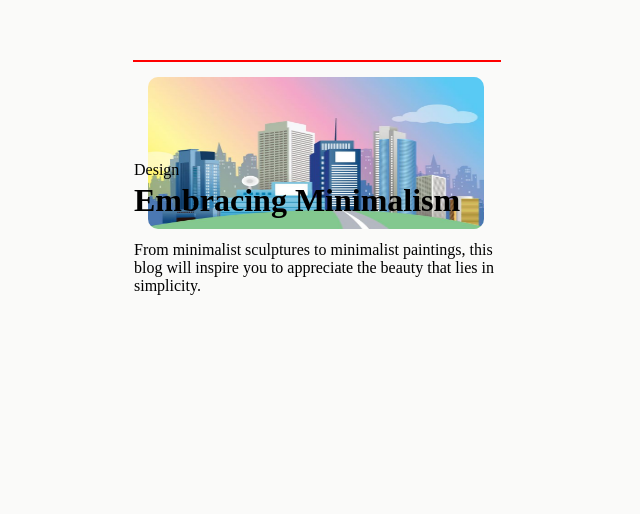
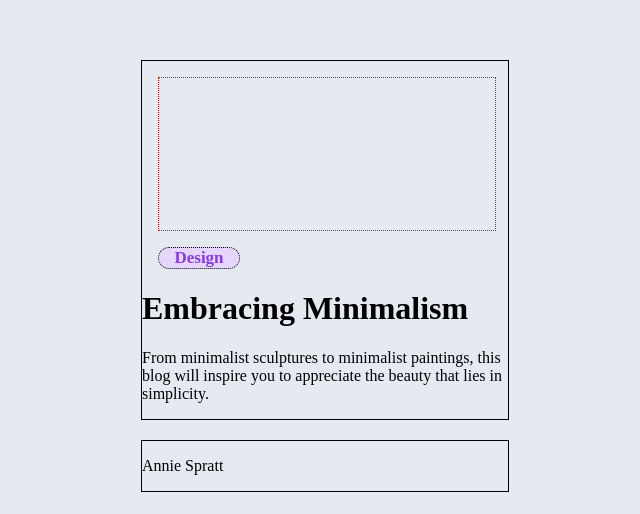
Before and after one commit to yonatanhaddish/cssPractice, a plain HTML site: page page02.html in a window 1280 px wide. Shown: the part 104-618 px from the top of the page, without its empty margins (31-671 px from the left). Drawn offline with Linux system fonts and the light colour scheme.

Commit message:
some styling on card project

```diff
--- a/page02.html
+++ b/page02.html
@@ -10,9 +10,10 @@
     <div class="container">
       <div class="upper-section">
         <div class="photo-cover">
-          <img src="cityCartoon01.jpg" alt="" />
+          <!-- <img src="cityCartoon01.jpg" alt="" /> -->
+          <div class="box"></div>
         </div>
-        <div class="design"><p>Design</p></div>
+        <div class="design">Design</div>
         <div class="text-section">
           <h1>Embracing Minimalism</h1>
           <p>
@@ -21,9 +22,9 @@
           </p>
         </div>
       </div>
-      <!-- <div class="lower-section">
+      <div class="lower-section">
         <p>Annie Spratt</p>
-      </div> -->
+      </div>
     </div>
   </body>
 </html>
--- a/style02.css
+++ b/style02.css
@@ -1,36 +1,41 @@
 body {
-  margin: 0;
-  padding: 0;
-  background-color: #fafaf9;
+  background-color: #e5eaf0;
+}
+.box {
+  border: dotted 1px red;
+  width: 336px;
+  height: 152px;
+  margin-left: 16px;
+  margin-top: 16px;
+  /* margin-bottom: 16px; */
+}
+.upper-section {
+  border: solid 1px black;
+  margin-bottom: 20px;
+  display: flex;
+  flex-direction: column;
+}
+.lower-section {
+  border: solid 1px black;
 }
 .container {
-  /* border: solid 2px red; */
+  width: 368px;
+  height: 246px;
+  display: flex;
+  flex-direction: column;
   margin-top: 164px;
   margin-left: 164px;
-  width: 368px;
-  height: 246px;
-}
-.upper-section {
-  border: solid 1px red;
-  position: relative;
-}
-.lower-section {
-  border: solid 1px green;
-}
-img {
-  align-items: center;
-  position: absolute;
-  right: 16px;
-  top: 16px;
-  width: 336px;
-  height: 152px;
-  border-radius: 10px;
 }
 .design {
-  position: absolute;
-  top: 84px;
+  margin-left: 16px;
+  margin-top: 16px;
+  border: dotted 1px black;
+  width: 80px;
+  height: 20px;
+  text-align: center;
+  border-radius: 50px;
+  background: #e6d6fc;
+  color: #883ae1;
+  font-size: 17px;
+  font-weight: bold;
 }
-.text-section {
-  position: absolute;
-  top: 100px;
-}
```
